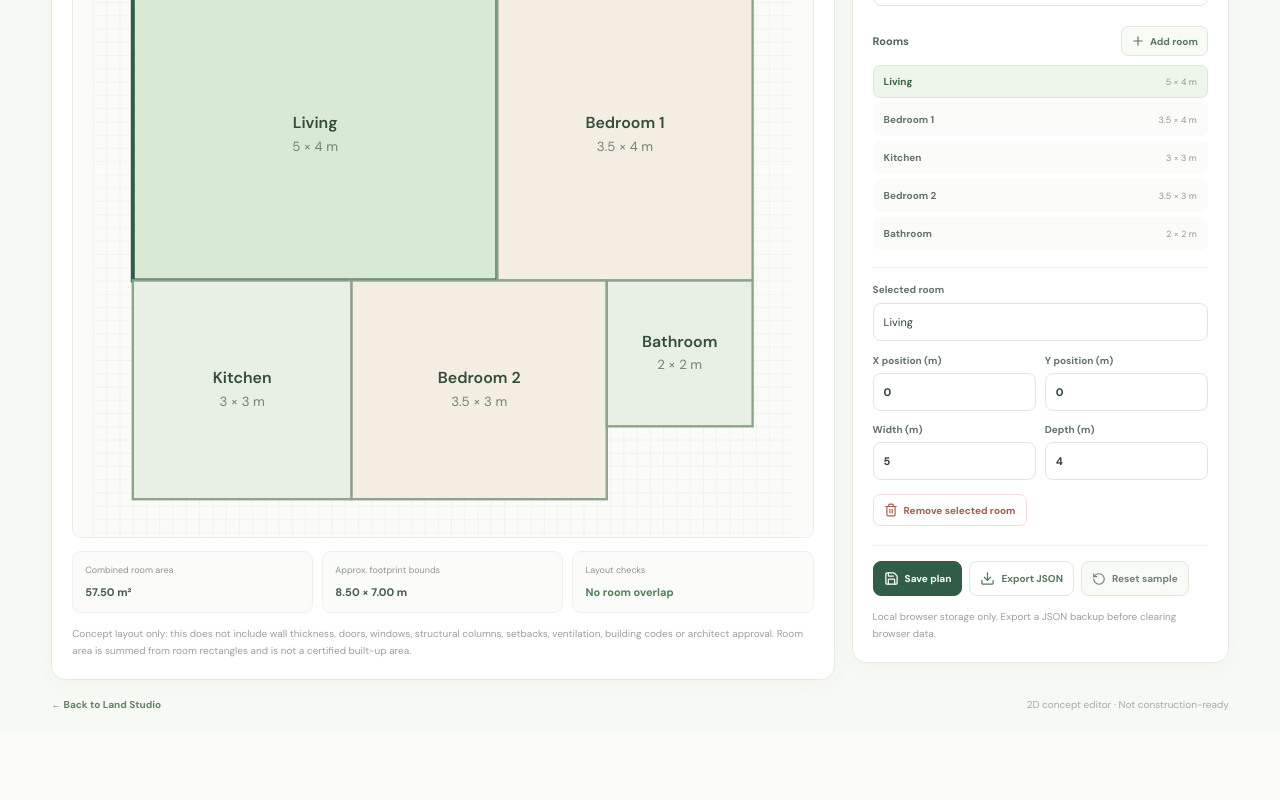
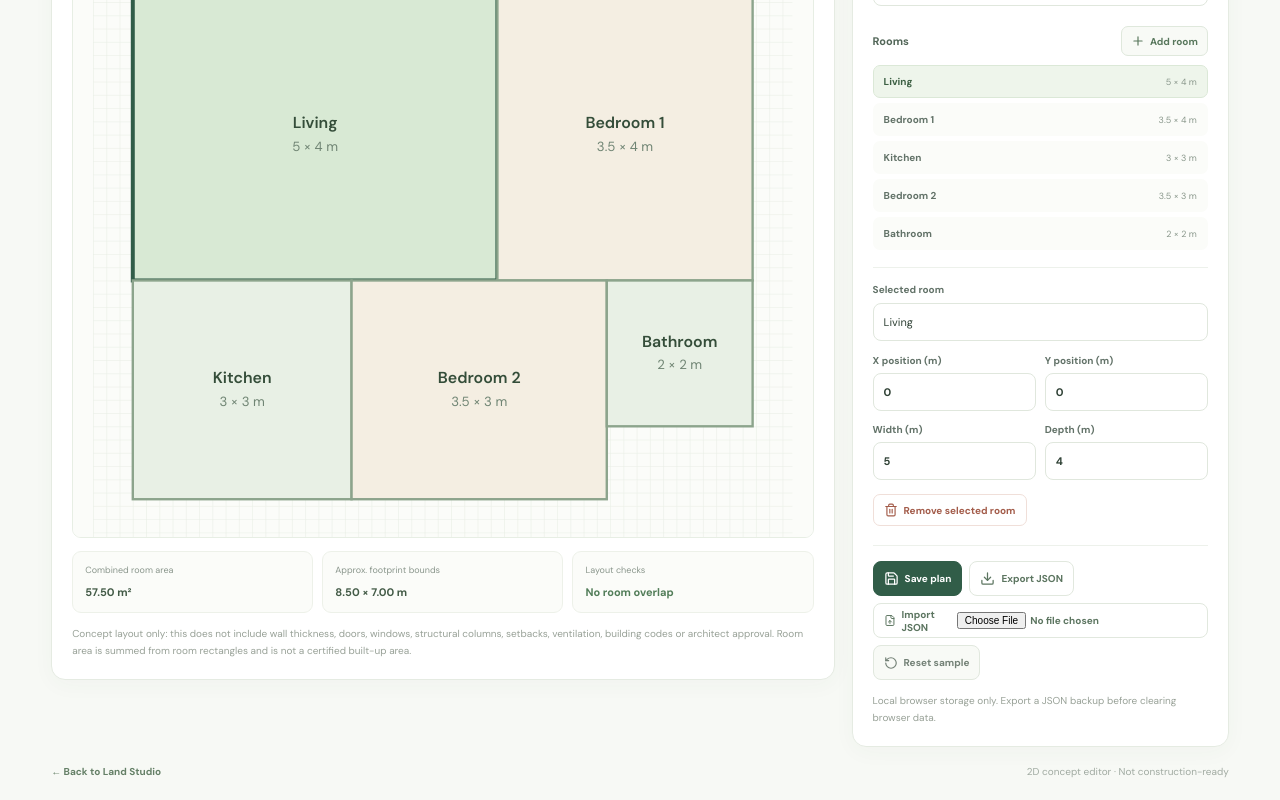
Before and after one commit to tejeshdimmiti5-crypto/bhoomisetu-land-to-home, a Next.js app: page /design in a window 1280 px wide. Shown: the part 325-1125 px from the top of the page. Before the commit the page ends 1058 px from the top, so only its background shows below. Built offline with nearby package versions, Linux system fonts and the light colour scheme.

Commit message:
Add validated floor plan JSON import

```diff
--- a/app/design/page.tsx
+++ b/app/design/page.tsx
@@ -1,8 +1,8 @@
 "use client";
 
-import { useEffect, useMemo, useState } from "react";
+import { useEffect, useMemo, useState, type ChangeEvent } from "react";
 import Link from "next/link";
-import { ArrowLeft, Download, Home, Plus, RotateCcw, Save, Trash2 } from "lucide-react";
+import { ArrowLeft, Download, FileUp, Home, Plus, RotateCcw, Save, Trash2 } from "lucide-react";
 import { validateFloorPlanRooms } from "../../lib/floor-plan";
 
 type Room = { id: string; name: string; x: number; y: number; width: number; depth: number };
@@ -107,6 +107,40 @@ export default function DesignPage() {
     setNotice("Floor-plan JSON exported. Keep the file as a backup.");
   }
 
+  async function importPlan(event: ChangeEvent<HTMLInputElement>) {
+    const file = event.target.files?.[0];
+    event.target.value = "";
+    if (!file) return;
+    if (file.size > 1024 * 1024) { setNotice("Plan backup must be 1 MB or smaller."); return; }
+    try {
+      const parsed = JSON.parse(await file.text()) as Partial<Plan>;
+      if (parsed.version !== 1 || !Array.isArray(parsed.rooms)) {
+        setNotice("This is not a supported BhoomiSetu floor-plan backup.");
+        return;
+      }
+      const checked = validateFloorPlanRooms(parsed.rooms);
+      if (!checked.valid) {
+        setNotice(`Backup rejected: ${checked.errors[0] ?? "room layout is invalid"}`);
+        return;
+      }
+      const nextPlan: Plan = {
+        version: 1,
+        name: typeof parsed.name === "string" && parsed.name.trim() ? parsed.name.trim().slice(0, 100) : "Imported home",
+        rooms: parsed.rooms as Room[],
+        updatedAt: new Date().toISOString(),
+      };
+      window.localStorage.setItem(STORAGE_KEY, JSON.stringify(nextPlan));
+      setPlanName(nextPlan.name);
+      setRooms(nextPlan.rooms);
+      setSelectedId(nextPlan.rooms[0].id);
+      setNotice(`Imported and saved “${nextPlan.name}” in this browser.`);
+    } catch (cause) {
+      setNotice(cause instanceof Error && cause.name === "QuotaExceededError"
+        ? "Browser storage is full. Export or remove old data before importing."
+        : "Could not import this file. Check that it is valid JSON and uses the supported plan format.");
+    }
+  }
+
   function removeRoom() {
     if (!selected || rooms.length <= 1) { setNotice("A plan must contain at least one room."); return; }
     const next = rooms.filter((room) => room.id !== selected.id);
@@ -161,7 +195,7 @@ export default function DesignPage() {
             </div>
             <button className="design-remove-room" type="button" onClick={removeRoom} disabled={rooms.length <= 1}><Trash2 size={14}/> Remove selected room</button>
           </div>}
-          <div className="design-actions"><button type="button" className="design-save" onClick={savePlan} disabled={!loaded}><Save size={15}/> Save plan</button><button type="button" className="design-export" onClick={exportPlan}><Download size={15}/> Export JSON</button><button type="button" className="design-reset" onClick={resetPlan}><RotateCcw size={14}/> Reset sample</button></div>
+          <div className="design-actions"><button type="button" className="design-save" onClick={savePlan} disabled={!loaded}><Save size={15}/> Save plan</button><button type="button" className="design-export" onClick={exportPlan}><Download size={15}/> Export JSON</button><label className="design-export design-import-label"><FileUp size={15}/> Import JSON<input type="file" accept="application/json,.json" onChange={importPlan}/></label><button type="button" className="design-reset" onClick={resetPlan}><RotateCcw size={14}/> Reset sample</button></div>
           <p className="design-storage-note">Local browser storage only. Export a JSON backup before clearing browser data.</p>
         </aside>
       </div>
```
